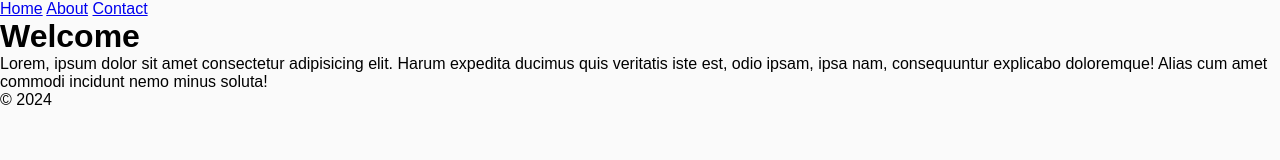
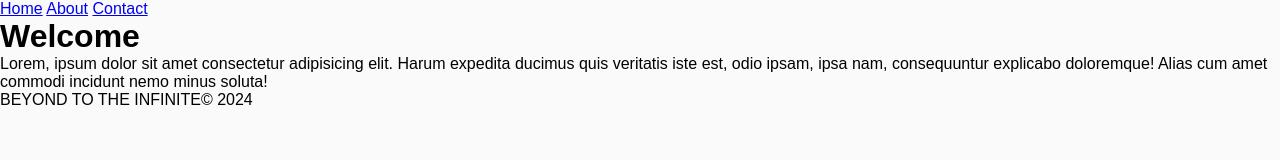
Before and after one commit to MarkRyuo/TwelveGrid, a website built with Vite: page index.html in a window 1280 px wide. Built offline with nearby package versions, Linux system fonts and the light colour scheme.

Commit message:
Subject: Update

```diff
--- a/index.html
+++ b/index.html
@@ -25,7 +25,7 @@
       </div>
 
       <footer>
-        <p>&copy; 2024</p>
+        <p>BEYOND TO THE INFINITE&copy; 2024</p>
       </footer>
     </div>
 
```
